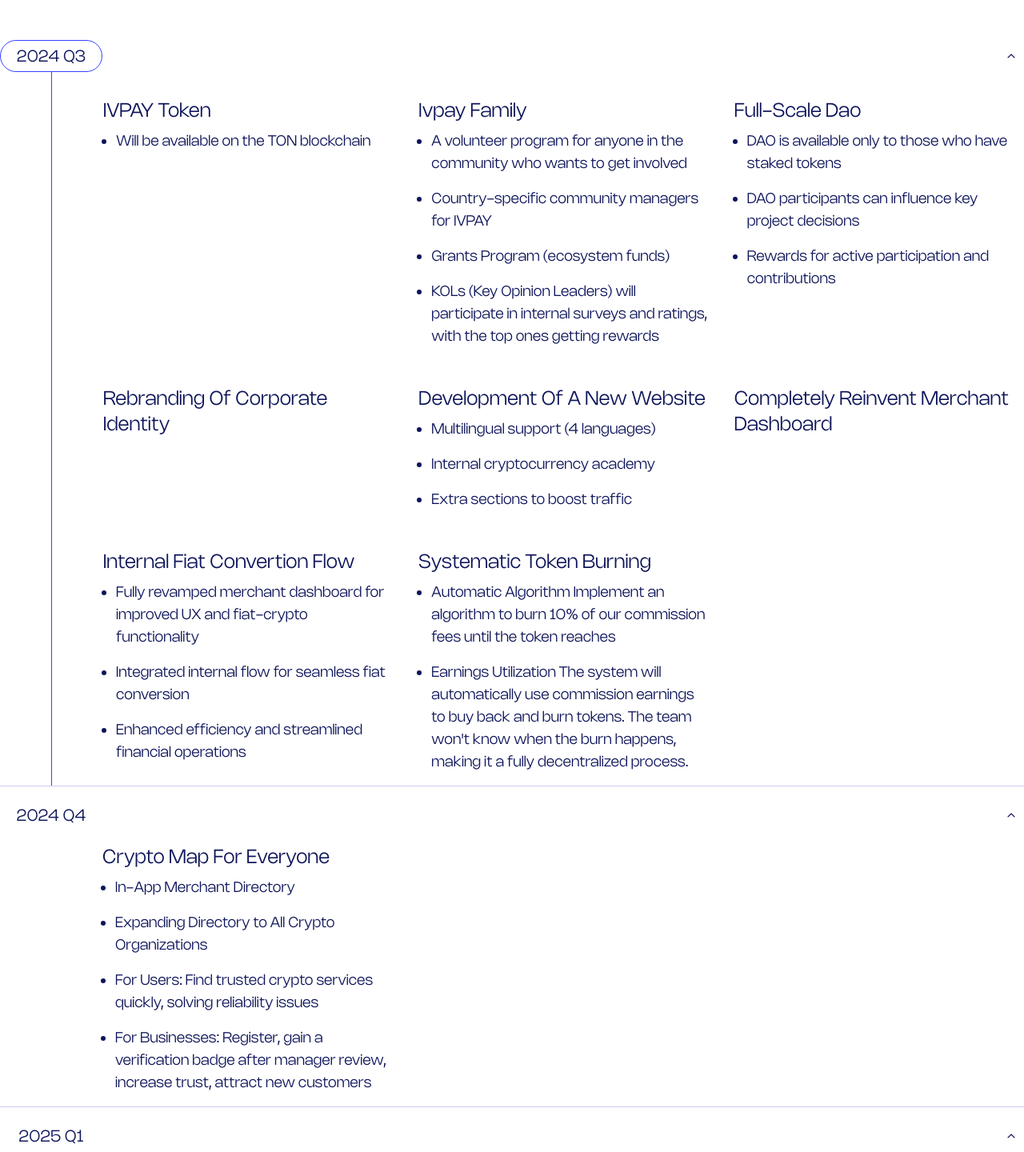
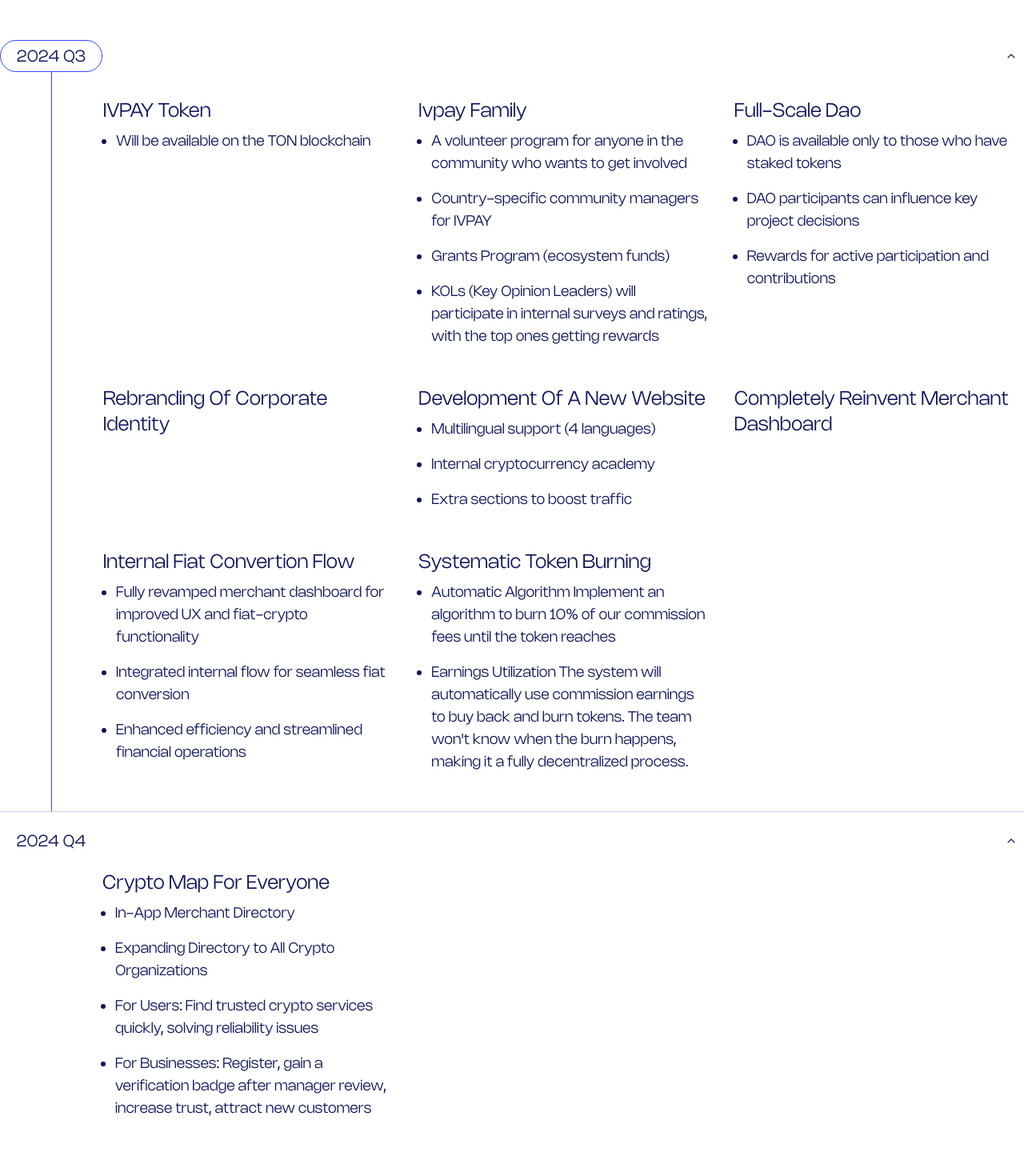
Before and after one commit to fedorivanenko/ivpay-website, a Next.js app: page /ecosystem in a window 1280 px wide. Shown: the part 870-2310 px from the top of the page at 80% size. Built offline with nearby package versions, Linux system fonts and the light colour scheme; what tailwind-gradient-mask-image would draw is missing.

Commit message:
fix layout

```diff
--- a/components/blocks/ecosytem-roadmap-block.tsx
+++ b/components/blocks/ecosytem-roadmap-block.tsx
@@ -52,7 +52,7 @@ export default function EcosystemRoadmapBlock() {
                     />
                   </AccordionTrigger>
                   <AccordionContent className="py-0">
-                    <div className="ml-16 grid grid-cols-1 border-l border-accent py-4 pl-16 lg:grid-cols-3 gap-x-8 gap-y-12">
+                    <div className="ml-16 grid grid-cols-1 border-l border-accent py-4 pl-16 lg:grid-cols-3 gap-x-8 gap-y-12 pb-12">
                       {quarter.items.map((item) => (
                         <div
                           key={item.id}
@@ -87,7 +87,7 @@ export default function EcosystemRoadmapBlock() {
                     </h3>
                   </AccordionTrigger>
                   <AccordionContent>
-                    <div className="ml-32 grid grid-cols-1 lg:grid-cols-3 gap-x-8 gap-y-12">
+                    <div className="ml-32 grid grid-cols-1 lg:grid-cols-3 gap-x-8 gap-y-12  pb-12">
                       {quarter.items.map((item) => (
                         <div
                           key={item.id}
```
